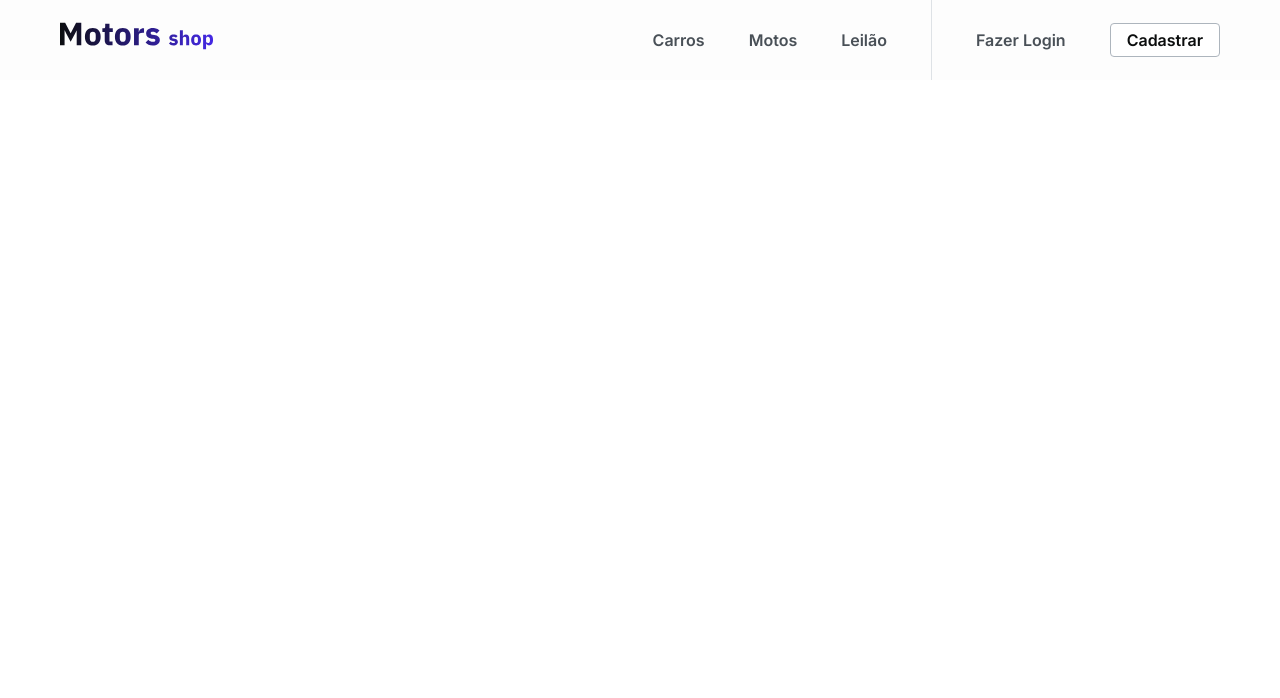
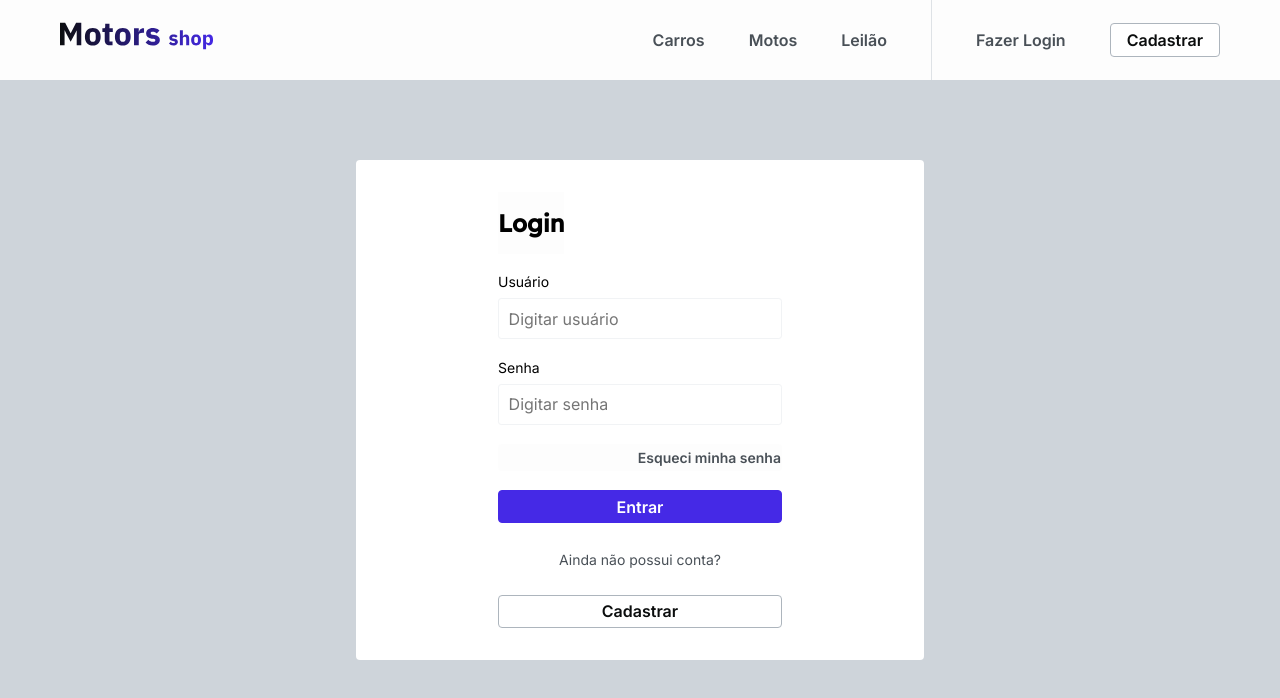
Before and after one commit to melegao/motors-shop-frontend, a React (Create React App) app: page /login in a window 1280 px wide. Shown: the top 698 px of the page. Built offline with nearby package versions, Linux system fonts and the light colour scheme.

Commit message:
feat: created form to login and styles page login

```diff
--- a/public/index.html
+++ b/public/index.html
@@ -18,6 +18,10 @@
     <link rel="preconnect" href="https://fonts.gstatic.com" crossorigin />
     <link
       href="https://fonts.googleapis.com/css2?family=Inter:wght@100;200;300;400;500;600;700&display=swap"
+      rel="stylesheet"
+    />
+    <link
+      href="https://fonts.googleapis.com/css2?family=Lexend:wght@500&display=swap"
       rel="stylesheet"
     />
 
--- a/src/components/Button/index.tsx
+++ b/src/components/Button/index.tsx
@@ -2,11 +2,12 @@ import { ReactNode } from "react";
 import { Button } from "./style";
 
 type ButtonProps = {
-  type: "button" | "reset" | "submit";
+  type?: "button" | "reset" | "submit";
   children: ReactNode | string;
   onClick?: () => void;
-  sizebutton?: "default" | "medium";
+  sizebutton?: "default" | "medium" | "login";
   colorbutton?: string;
+  width?: string;
 };
 
 export const ButtonBase = ({
@@ -15,9 +16,11 @@ export const ButtonBase = ({
   onClick,
   sizebutton,
   colorbutton,
+  width,
 }: ButtonProps) => {
   return (
     <Button
+      width={width}
       type={type}
       onClick={onClick}
       sizebutton={sizebutton}
--- a/src/components/Button/style.ts
+++ b/src/components/Button/style.ts
@@ -3,9 +3,11 @@ import styled, { css } from "styled-components";
 interface ButtonProps {
   sizebutton?: string;
   colorbutton?: string;
+  width?: string;
 }
 
 export const Button = styled.button<ButtonProps>`
+  width: ${(props) => props.width};
   display: flex;
   align-items: center;
   justify-content: center;
@@ -73,6 +75,14 @@ export const Button = styled.button<ButtonProps>`
       case "Light":
         return css`
           color: var(--grey1);
+          background-color: var(--grey10);
+          border: 1px solid var(--grey10);
+        `;
+
+      case "LightLogin":
+        return css`
+          color: var(--grey2);
+          justify-content: flex-end;
           background-color: var(--grey10);
           border: 1px solid var(--grey10);
         `;
@@ -158,6 +168,12 @@ export const Button = styled.button<ButtonProps>`
           padding: 0.25rem 0.7rem;
         `;
 
+      case "login":
+        return css`
+          font-size: 0.875rem;
+          padding: 0.25rem 0rem;
+        `;
+
       default:
         return css`
           padding: 0.35rem 1rem;
--- a/src/components/Input/index.tsx
+++ b/src/components/Input/index.tsx
@@ -1,5 +1,6 @@
 import { ReactNode } from "react";
 import { InputStyled, StyledDiv } from "./style";
+import { FieldError } from "react-hook-form";
 
 interface InputProps {
   label?: string;
@@ -8,7 +9,7 @@ interface InputProps {
   type?: string;
   register?: any;
   name?: string;
-  error?: string;
+  error?: any;
   width: string;
 }
 
@@ -24,13 +25,13 @@ export const InputBase = ({
   ...rest
 }: InputProps) => {
   return (
-    <StyledDiv>
-      <div>
+    <StyledDiv width={width}>
+      <div className="label--input">
         <label>
           <p>{label}</p>
         </label>
       </div>
-
+      <div>
         <InputStyled
           placeholder={placeholder}
           type={type}
@@ -40,10 +41,13 @@ export const InputBase = ({
         >
           {children}
         </InputStyled>
+      </div>
 
       {error !== undefined && (
-        <div>
+        <div className="label--error">
+          <label>
             <p>{error}</p>
+          </label>
         </div>
       )}
     </StyledDiv>
--- a/src/components/Input/style.tsx
+++ b/src/components/Input/style.tsx
@@ -9,7 +9,7 @@ export const InputStyled = styled.input<InputProps>`
   padding: 0.6rem;
   background-color: var(--whiteFixed);
   color: var(--grey-0);
-  border: 0.1rem solid var(--grey8);
+  border: 0.12rem solid var(--grey8);
   border-radius: 0.2rem;
 
   &:hover {
@@ -22,25 +22,32 @@ export const InputStyled = styled.input<InputProps>`
   }
 `;
 
-export const StyledDiv = styled.div`
+export const StyledDiv = styled.div<InputProps>`
   display: flex;
   flex-direction: column;
-  margin: 20px 20px;
   width: 100%;
   gap: 0.5rem;
 
+  .label--input,
+  .label--error {
+    width: ${(props) => props.width};
+    justify-content: flex-start;
+    margin: 0 auto;
+  }
+
   div {
-    width: 90%;
+    width: 100%;
     display: flex;
-    align-items: flex-start;
+    justify-content: center;
   }
 
   div > label > p {
     font-size: 0.875rem;
   }
 
-  div > p {
+  .label--error > label > p {
     font-size: 0.875rem;
     color: var(--alert1);
+    font-style: italic;
   }
 `;
--- /dev/null
+++ b/src/pages/login/FormLogin/index.tsx
@@ -0,0 +1,77 @@
+import { ButtonBase } from "../../../components/Button";
+import { InputBase } from "../../../components/Input";
+import { StyledForm } from "./style";
+import { yupResolver } from "@hookform/resolvers/yup";
+import * as yup from "yup";
+import { useForm } from "react-hook-form";
+
+export const FormLogin = () => {
+  const schema = yup.object().shape({
+    user: yup.string().required("Required field"),
+    password: yup.string().required("Password required"),
+  });
+
+  const {
+    register,
+    handleSubmit,
+    formState: { errors },
+  } = useForm({ resolver: yupResolver(schema), reValidateMode: "onSubmit" });
+
+  const onSubmit = (data: object) => {
+    console.log(data);
+  };
+  return (
+    <>
+      <StyledForm onSubmit={handleSubmit(onSubmit)}>
+        <div className="title--login">
+          <h1>Login</h1>
+        </div>
+
+        <InputBase
+          width="50%"
+          type="text"
+          label="Usuário"
+          placeholder="Digitar usuário"
+          register={register}
+          name="user"
+          error={errors?.user?.message}
+        ></InputBase>
+        <InputBase
+          width="50%"
+          type="password"
+          label="Senha"
+          register={register}
+          placeholder="Digitar senha"
+          name="password"
+          error={errors?.password?.message}
+        ></InputBase>
+
+        <ButtonBase
+          colorbutton="LightLogin"
+          width="50%"
+          sizebutton="login"
+          type="button"
+          onClick={() => {
+            console.log("Pagina de Esqueci senha");
+          }}
+        >
+          Esqueci minha senha
+        </ButtonBase>
+        <ButtonBase type="submit" colorbutton="Brand" width="50%">
+          Entrar
+        </ButtonBase>
+        <p className="text--register">Ainda não possui conta?</p>
+        <ButtonBase
+          colorbutton="Outline2"
+          width="50%"
+          type="button"
+          onClick={() => {
+            console.log("Pagina de Cadastro");
+          }}
+        >
+          Cadastrar
+        </ButtonBase>
+      </StyledForm>
+    </>
+  );
+};
--- /dev/null
+++ b/src/pages/login/FormLogin/style.ts
@@ -0,0 +1,31 @@
+import styled from "styled-components";
+
+export const StyledForm = styled.form`
+  width: 100%;
+  display: flex;
+  flex-direction: column;
+  align-items: center;
+  background-color: var(--whiteFixed);
+  gap: 1.2rem;
+  padding: 2rem 0rem;
+  border-radius: 4px;
+
+  .title--login {
+    width: 50%;
+
+    display: flex;
+  }
+
+  h1 {
+    font-size: 1.5rem;
+    padding: 1rem 0rem;
+    font-family: "Lexend", sans-serif;
+    background-color: var(--grey10);
+  }
+
+  .text--register {
+    color: var(--grey2);
+    font-size: 0.875rem;
+    padding: 0.5rem 0rem;
+  }
+`;
--- a/src/pages/login/index.tsx
+++ b/src/pages/login/index.tsx
@@ -1,11 +1,16 @@
 import Header from "../../components/header";
-import { LoginContainer } from "./style";
+import { FormLogin } from "./FormLogin";
+import { ColorContainer, LoginContainer } from "./style";
 
 export const LoginPage = () => {
   return (
     <>
-      <Header />
-      <LoginContainer></LoginContainer>
+      <ColorContainer>
+        <Header />
+        <LoginContainer>
+          <FormLogin />
+        </LoginContainer>
+      </ColorContainer>
     </>
   );
 };
--- a/src/pages/login/style.ts
+++ b/src/pages/login/style.ts
@@ -1,8 +1,30 @@
 import styled from "styled-components";
 
+export const ColorContainer = styled.div`
+  width: 100%;
+  height: 100vh;
+  background-color: var(--grey5);
+`;
 export const LoginContainer = styled.div`
   width: 100%;
   max-width: 1024px;
-  margin: 0 auto;
-  padding: 0.3rem;
+  margin: 10% auto;
+  padding: 0.5rem;
+  border-radius: 4px;
+
+  @media (min-width: 500px) {
+    margin: 5% auto;
+    padding: 1rem;
+  }
+
+  @media (min-width: 900px) {
+    max-width: 50%;
+    max-width: 600px;
+  }
+
+  @media (min-width: 1300px) {
+    margin: 3% auto;
+    padding: 1rem;
+    max-width: 700px;
+  }
 `;
```
Lines whose indentation alone changed are shown as unchanged.
